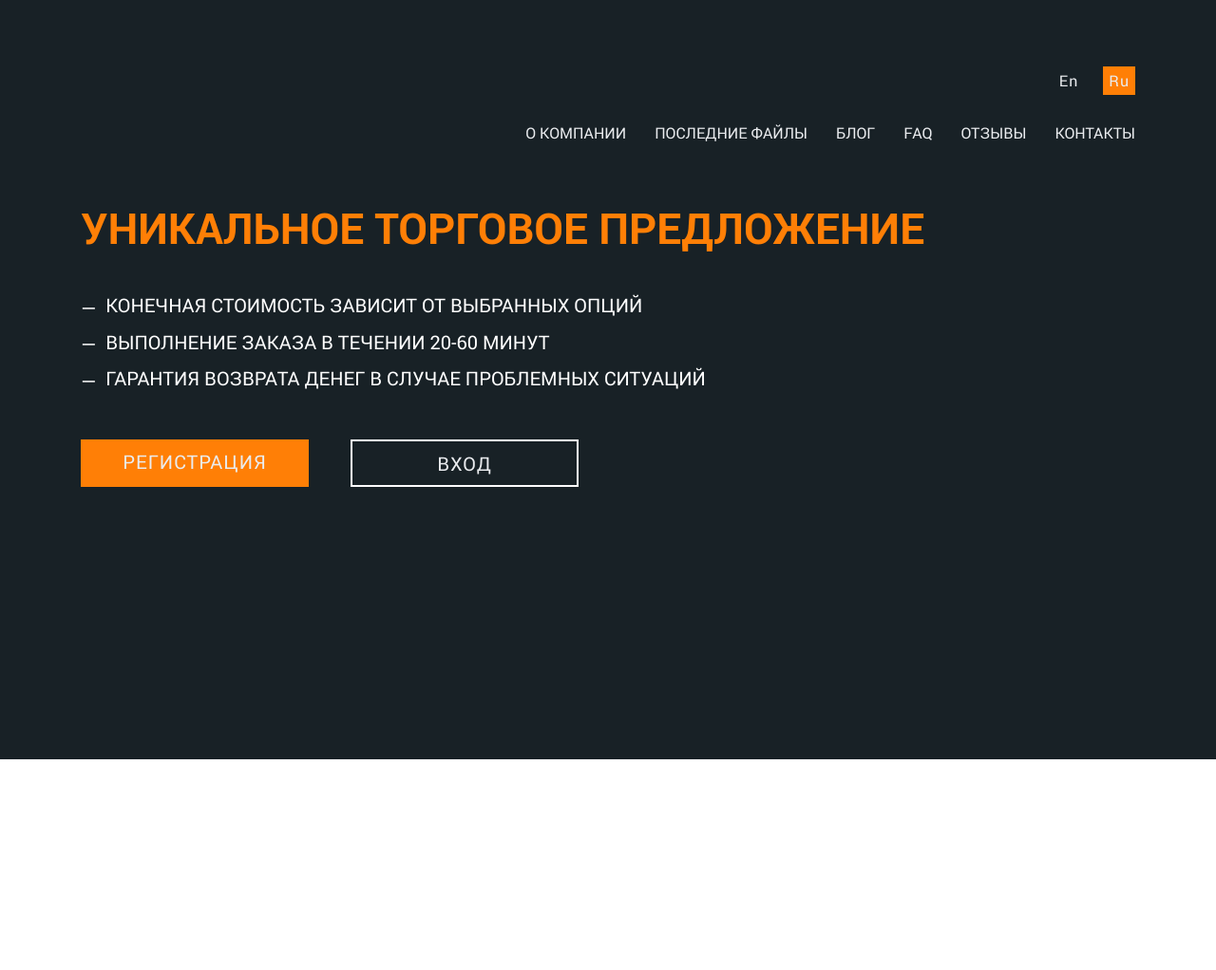
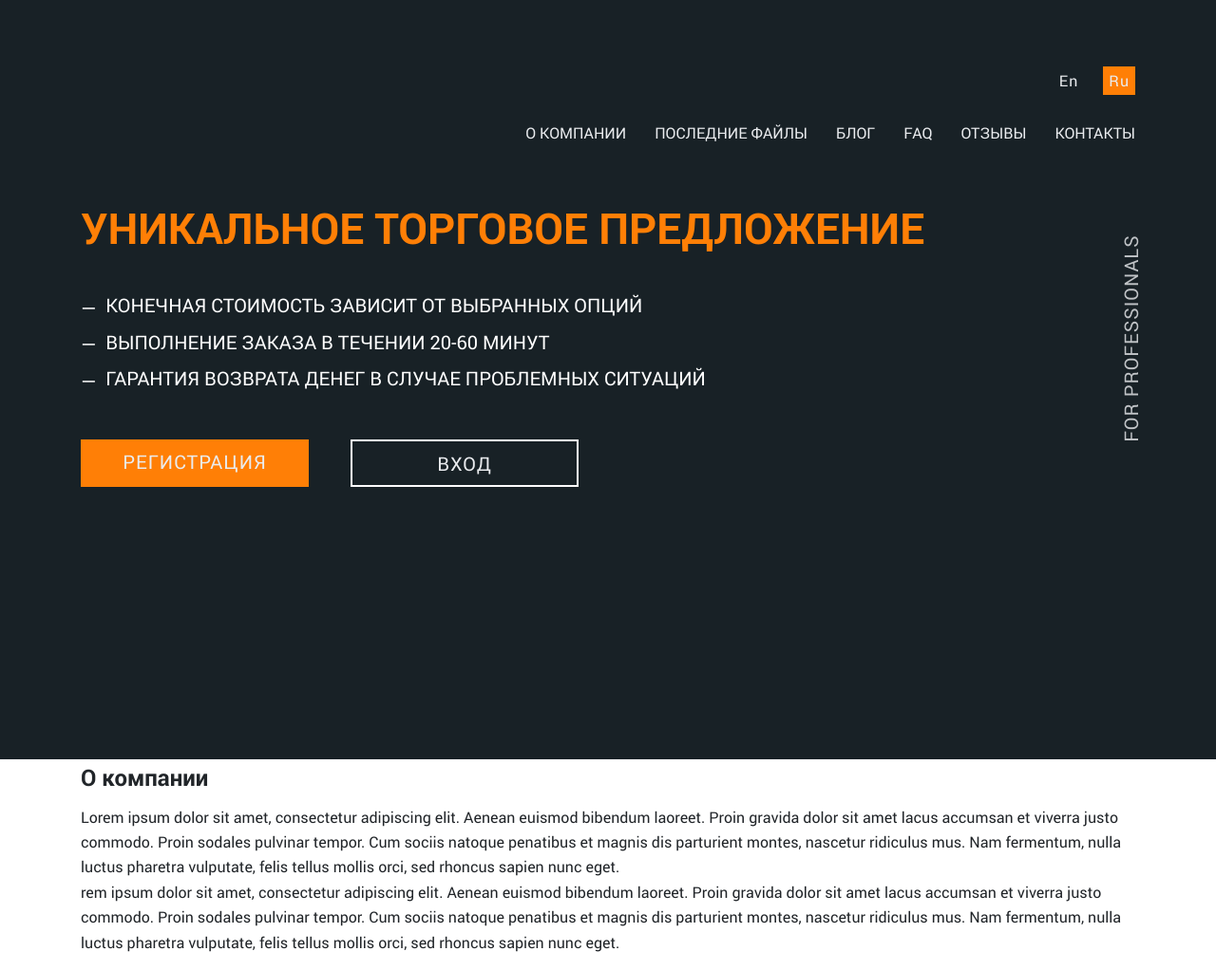
Before and after one commit to lankruzer/newYasTuning, a plain HTML site: page index.html in a window 1280 px wide. Shown: the whole page at 95% size. Before the commit the page ends 800 px from the top, so only its background shows below. Drawn offline with Linux system fonts and the light colour scheme.

Commit message:
add index-screen-2

```diff
--- a/index.html
+++ b/index.html
@@ -30,7 +30,7 @@
 
 	<main class="main">
 
-		<div class="index-screen-1">
+		<section class="index-screen-1">
 
 			<div class="container">
 
@@ -101,7 +101,22 @@
 
 			</div>
 
-		</div>
+		</section>
+
+		<section class="screen index-screen-2">
+
+			<div class="container">
+
+				<h2 class="title-h2">О компании</h2>
+
+				<p>Lorem ipsum dolor sit amet, consectetur adipiscing elit. Aenean euismod bibendum laoreet. Proin gravida dolor sit amet lacus accumsan et viverra justo commodo. Proin sodales pulvinar tempor. Cum sociis natoque penatibus et magnis dis parturient montes, nascetur ridiculus mus. Nam fermentum, nulla luctus pharetra vulputate, felis tellus mollis orci, sed rhoncus sapien nunc eget.
+					<br>
+					rem ipsum dolor sit amet, consectetur adipiscing elit. Aenean euismod bibendum laoreet. Proin gravida dolor sit amet lacus accumsan et viverra justo commodo. Proin sodales pulvinar tempor. Cum sociis natoque penatibus et magnis dis parturient montes, nascetur ridiculus mus. Nam fermentum, nulla luctus pharetra vulputate, felis tellus mollis orci, sed rhoncus sapien nunc eget.
+				</p>
+
+			</div>
+
+		</section>
 
 	</main>
 
--- a/sass/blocks/_index-screen-1.sass
+++ b/sass/blocks/_index-screen-1.sass
@@ -5,6 +5,21 @@
 	color: #fff
 	background: #182126 url('../img/screen-1-bg.jpg') center no-repeat
 	background-size: cover
+
+	.container
+		position: relative
+		&::after
+			content: 'FOR PROFESSIONALS'
+			position: absolute
+			top: 50%
+			right: 0
+			font-size: 30px
+			line-height: 30px
+			letter-spacing: 1px
+			color: $font-light
+			transform-origin: right
+			transform: rotate(-90deg) translate(25%, -100%)
+			opacity: .6
 
 	&-h1
 		margin: 0 0 55px
@@ -36,6 +51,14 @@
 +media-breakpoint-down(xxl)
 	.index-screen-1
 		padding: 120px 0 50px
+		box
+
+
+		.container
+			&::after
+				font-size: 26px
+				line-height: 26px
+				opacity: .8
 
 		&-h1
 			font-size: 50px
@@ -47,6 +70,13 @@
 +media-breakpoint-down(xl)
 	.index-screen-1
 		padding: 70px 0 50px
+
+		.container
+			&::after
+				font-size: 20px
+				line-height: 20px
+				opacity: .8
+
 
 		&-h1
 			margin-bottom: 45px
@@ -63,6 +93,13 @@
 	.index-screen-1
 		padding: 60px 0 40px
 
+		.container
+			&::after
+				font-size: 18px
+				line-height: 18px
+				opacity: .6
+
+
 		&-h1
 			margin-bottom: 35px
 			font-size: 40px
@@ -77,6 +114,10 @@
 +media-breakpoint-down(md)
 	.index-screen-1
 		padding: 50px 0 30px
+
+		.container
+			&::after
+				display: none
 
 		&-h1
 			margin-bottom: 25px
--- /dev/null
+++ b/sass/blocks/_screen.sass
@@ -0,0 +1,6 @@
+.screen
+	padding: 70px 0 60px
+	background-size: cover
+	background-position: center
+	background-repeat: no-repeat
+	box-sizing: border-box
```
Also changed, not shown: css/main.min.css.
